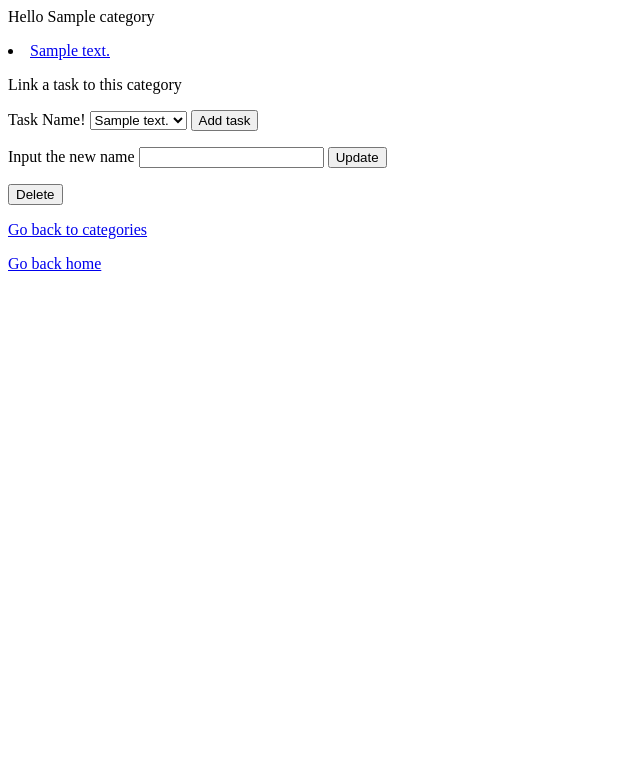
After one commit to jonlin14/to_do_Tom, a PHP site: template views/category.html.twig in a window 1280 px wide. The commit adds this page. Shown: the top 783 px of the page, without its empty margins (0-640 px from the left). Run offline with PHP 8.4, Linux system fonts and the light colour scheme; the template is opened without the code that fills it: most values are stand-ins (such as "Sample title", 1, 10 or a date in 2020); some libraries are stand-ins or nearby versions.

Commit message:
Add many to many silex

```diff
--- a/views/categories.html.twig
+++ b/views/categories.html.twig
@@ -8,9 +8,10 @@
             {% if categories is not empty %}
             <ul>
                 {% for category in categories %}
-                <li> {{ category.getName() }} </li>
+                <li> <a href="/categories/{{ category.getId() }}">{{ category.getName() }} </a> </li>
                 {% endfor %}
             </ul>
+
             {% else %}
             <p> You have no categories currently </p>
             {% endif %}
--- /dev/null
+++ b/views/category.html.twig
@@ -0,0 +1,50 @@
+<html>
+    <head>
+        <title>Hello</title>
+    </head>
+    <body>
+        <p>
+            Hello
+            {{ category.getName() }}
+            {% if all_tasks is not empty %}
+                {% for task in tasks %}
+                    <li><a href="/tasks/{{ task.getId() }}">{{ task.getDescription() }}</a></li>
+                {% endfor %}
+            {% endif %}
+        </p>
+
+            {% if all_tasks is not empty %}
+            <p>
+                Link a task to this category
+                <form action = "/categories/{{ category.getId() }}" method = "post">
+                    <label for = "task_name">Task Name!</label>
+                    <select id = "task_name" name = "task_name">
+                        {% for task in all_tasks %}
+                        <option value = "{{ task.getId }}"> {{ task.getDescription() }}</option>
+                        {% endfor %}
+                    </select>
+
+                    <button type = "submit">Add task</button>
+                </form>
+            </p>
+            {% endif %}
+
+            <form action = "/categories/{{category.getId}}" method = "post">
+                <input type = "hidden" name = "_method" value = "patch">
+
+                <label for = "change_name"> Input the new name </label>
+                <input id = "change_name" name = "change_name" type = "text">
+                <button type = "submit">Update</button>
+            </form>
+
+            <form action = "/categories" method = "post">
+                <input type = "hidden" name = "_method" value = "delete">
+                <input type = "hidden" name = "category_delete" value = "{{ category.getId() }}">
+                <button type = "submit">Delete</button>
+            </form>
+
+
+            <p><a href="/categories">Go back to categories</a></p>
+            <p><a href="/">Go back home</a></p>
+        </body>
+</html>
--- a/views/tasks.html.twig
+++ b/views/tasks.html.twig
@@ -8,7 +8,7 @@
         <ul>
             {% for task in tasks %}
 
-                <li>{{ task.getDescription() }}</li>
+                <li><a href="/tasks/{{ task.getId() }}">{{ task.getDescription() }}</a></li>
 
             {% endfor %}
         </ul>
```
Also changed, not shown: app/app.php (+63 -6 lines), views/task.html.twig (added, +63 -0 lines).
